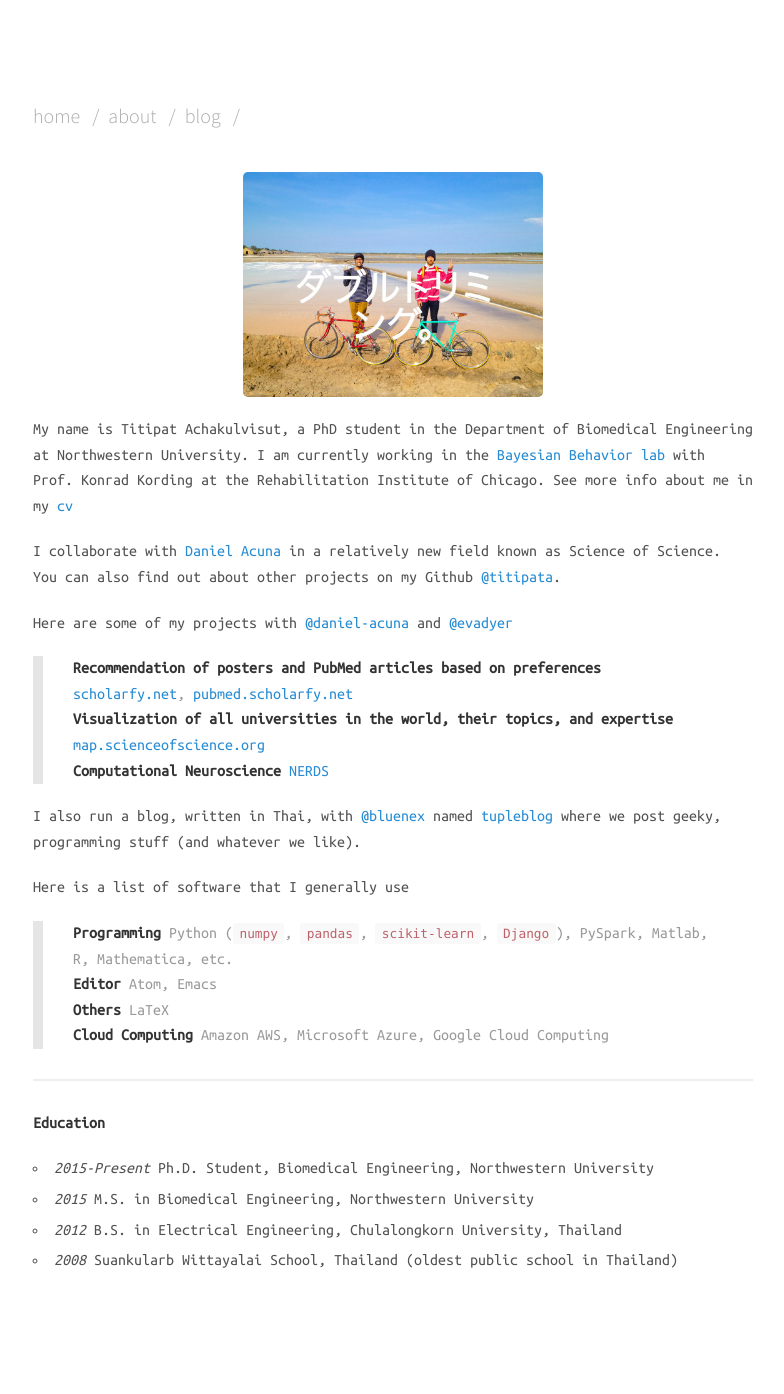
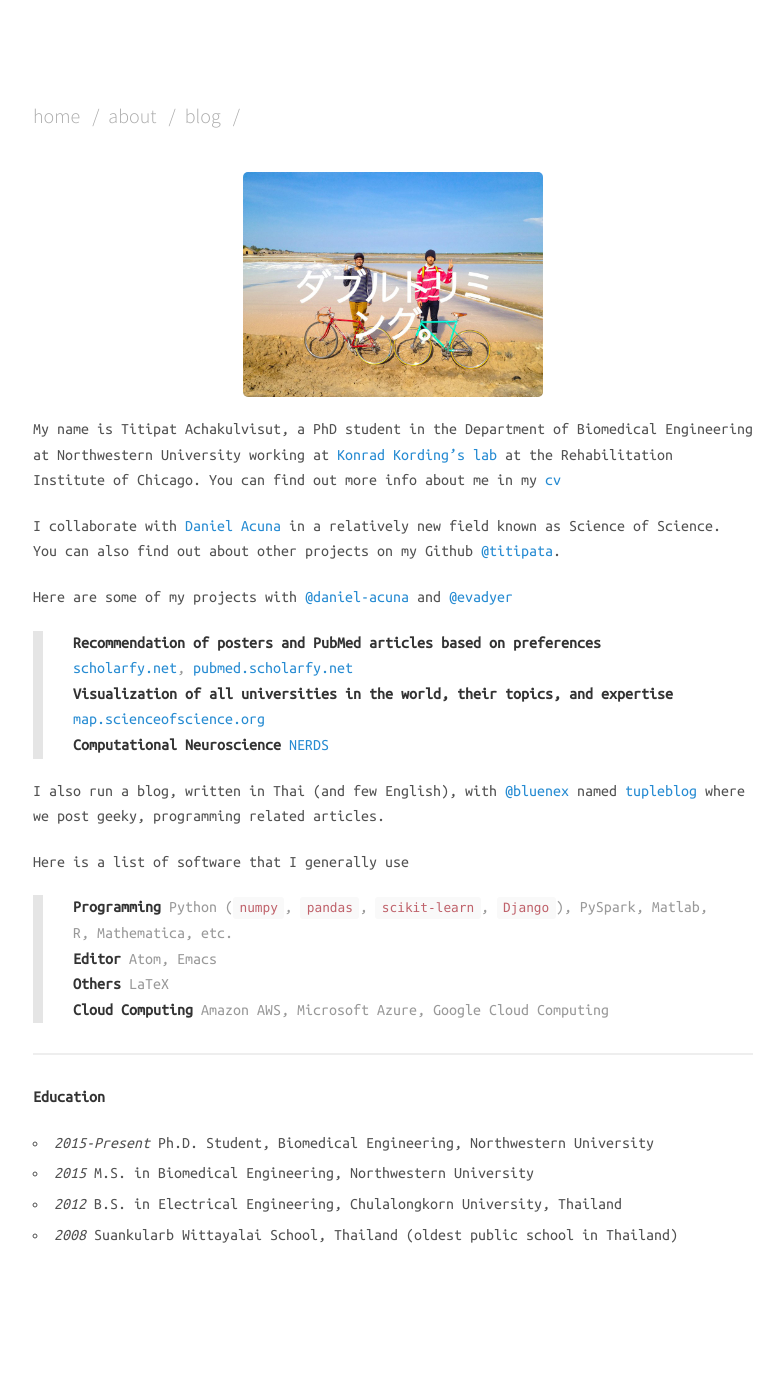
Before and after one commit to titipata/titipata.github.io, a Jekyll site: the page built from about.md, in a window 1280 px wide. Shown: the whole page, without its empty margins (247-1031 px from the left). Built offline with Jekyll 4.4.1, drawn with Linux system fonts in a browser that asks for light colours; nearby versions of some CDN libraries; after the commit the page ends 1368 px from its top, so only the background shows below that.

Commit message:
Change link in about page

```diff
--- a/about.md
+++ b/about.md
@@ -9,9 +9,9 @@ permalink: /about/
 </center></figure>
 
 
-My name is Titipat Achakulvisut, a PhD student in the Department of Biomedical Engineering at Northwestern University.
-I am currently working in the [Bayesian Behavior lab](http://klab.smpp.northwestern.edu/wiki/index.php5/Main_Page)
-with Prof. Konrad Kording at the Rehabilitation Institute of Chicago. See more info about me in my
+My name is Titipat Achakulvisut, a PhD student in the Department of Biomedical
+Engineering at Northwestern University working at [Konrad Kording's lab](http://kordinglab.com/)
+at the Rehabilitation Institute of Chicago. You can find out more info about me in my
 [cv](http://titipata.github.io/images/pdf/Titipat_CV.pdf)
 
 
@@ -25,8 +25,9 @@ Here are some of my projects with [@daniel-acuna](https://github.com/daniel-acun
 > **Computational Neuroscience** [NERDS](https://github.com/KordingLab/nerds)
 
 
-I also run a blog, written in Thai, with [@bluenex](https://github.com/bluenex) named [tupleblog](http://tupleblog.github.io/)
-where we post geeky, programming stuff (and whatever we like).
+I also run a blog, written in Thai (and few English), with [@bluenex](https://github.com/bluenex)
+named [tupleblog](http://tupleblog.github.io/)
+where we post geeky, programming related articles.
 
 
 Here is a list of software that I generally use
```
